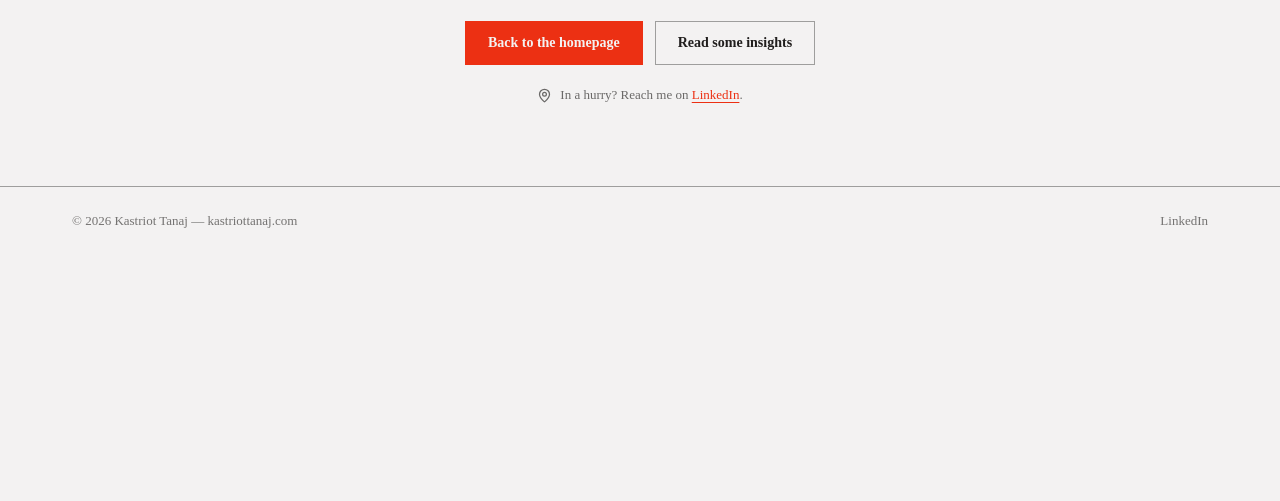
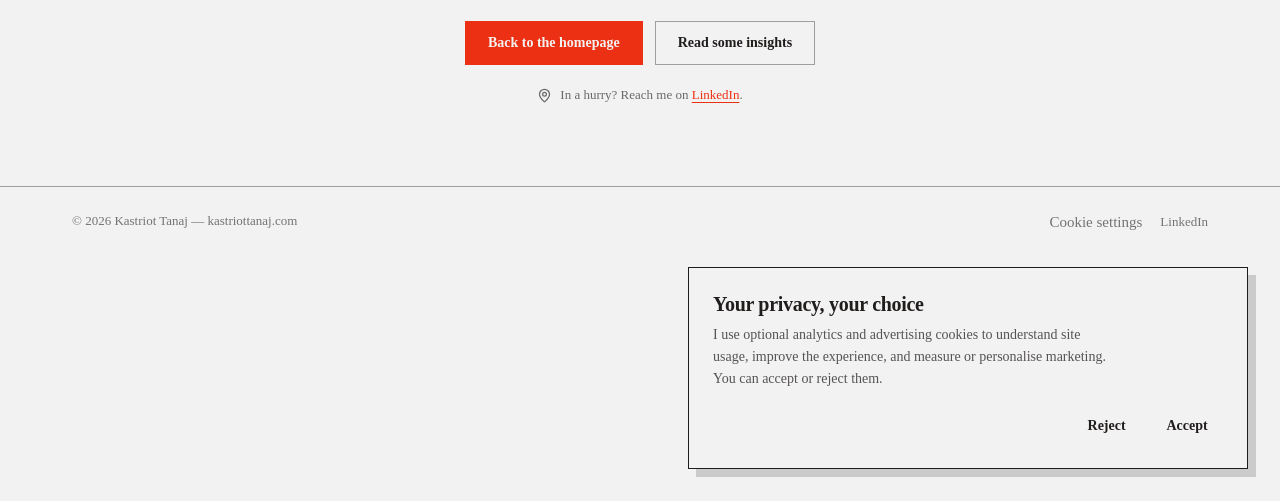
Before and after one commit to kastriottanaj/kastriottanaj, an Astro site: page /thanks in a window 1280 px wide. Shown: the part 299-800 px from the top of the page. Built offline with nearby package versions, Linux system fonts and the light colour scheme; Astro itself is replaced by a stand-in of ours.

Commit message:
Add cookie consent for analytics and ads

```diff
--- /dev/null
+++ b/src/components/CookieConsent.astro
@@ -0,0 +1,21 @@
+<aside
+  class="cookie-consent"
+  data-cookie-consent
+  role="dialog"
+  aria-modal="false"
+  aria-labelledby="cookie-consent-title"
+  aria-describedby="cookie-consent-description"
+  hidden
+>
+  <div class="cookie-consent__copy">
+    <h2 id="cookie-consent-title">Your privacy, your choice</h2>
+    <p id="cookie-consent-description">
+      I use optional analytics and advertising cookies to understand site usage, improve the
+      experience, and measure or personalise marketing. You can accept or reject them.
+    </p>
+  </div>
+  <div class="cookie-consent__actions">
+    <button class="btn btn--outline" type="button" data-cookie-reject>Reject</button>
+    <button class="btn btn--primary" type="button" data-cookie-accept>Accept</button>
+  </div>
+</aside>
--- a/src/components/Footer.astro
+++ b/src/components/Footer.astro
@@ -9,6 +9,9 @@ const year = new Date().getFullYear();
 <footer class="footer">
   <div class="footer__inner">
     <p class="footer__copy">© {year} {SITE.name} — kastriottanaj.com</p>
-    <a class="footer__link" href={SITE.linkedin} target="_blank" rel="noopener">LinkedIn</a>
+    <div class="footer__links">
+      <button class="footer__link footer__button" type="button" data-cookie-settings>Cookie settings</button>
+      <a class="footer__link" href={SITE.linkedin} target="_blank" rel="noopener">LinkedIn</a>
+    </div>
   </div>
 </footer>
--- a/src/layouts/Base.astro
+++ b/src/layouts/Base.astro
@@ -4,6 +4,7 @@ import { SITE } from "../lib/site";
 import Nav from "../components/Nav.astro";
 import Footer from "../components/Footer.astro";
 import IconSprite from "../components/IconSprite.astro";
+import CookieConsent from "../components/CookieConsent.astro";
 
 import "../styles/modernist.css";
 import "../styles/site.css";
@@ -29,14 +30,31 @@ const ogImage = new URL(image, SITE.url).href;
 <html lang="en">
   <head>
     <!-- Google tag (gtag.js) -->
-    <script is:inline async src="https://www.googletagmanager.com/gtag/js?id=G-9Q01WMYX5J"></script>
     <script is:inline>
       window.dataLayer = window.dataLayer || [];
-      function gtag(){dataLayer.push(arguments);}
+      function gtag(){window.dataLayer.push(arguments);}
+
+      let consentChoice = null;
+      try {
+        consentChoice = localStorage.getItem('cookie-consent');
+      } catch (_) {}
+
+      const optionalStorage = consentChoice === 'accepted' ? 'granted' : 'denied';
+      gtag('consent', 'default', {
+        ad_storage: optionalStorage,
+        ad_user_data: optionalStorage,
+        ad_personalization: optionalStorage,
+        analytics_storage: optionalStorage,
+        functionality_storage: optionalStorage,
+        personalization_storage: optionalStorage,
+        security_storage: 'granted',
+        wait_for_update: 500
+      });
+
       gtag('js', new Date());
-
       gtag('config', 'G-9Q01WMYX5J');
     </script>
+    <script is:inline async src="https://www.googletagmanager.com/gtag/js?id=G-9Q01WMYX5J"></script>
 
     <meta charset="utf-8" />
     <meta name="viewport" content="width=device-width, initial-scale=1" />
@@ -81,6 +99,7 @@ const ogImage = new URL(image, SITE.url).href;
     </main>
 
     <Footer />
+    <CookieConsent />
 
     <script>
       import "../scripts/site.js";
--- a/src/scripts/site.js
+++ b/src/scripts/site.js
@@ -1,9 +1,65 @@
 /* Kastriot Tanaj — site behaviour.
-   Three jobs: the mobile nav, the homepage scroll-spy, and progressive
-   enhancement on the contact form. Everything here is optional — the site is
-   fully usable with this file blocked. */
+   Mobile nav, homepage scroll-spy, contact form enhancement, and cookie
+   consent controls. Everything here is optional — the site is fully usable
+   with this file blocked. */
 (() => {
   "use strict";
+
+  /* ── Cookie consent / Google Consent Mode v2 ──────────────────────────── */
+  const consentPanel = document.querySelector("[data-cookie-consent]");
+  const consentSettings = document.querySelector("[data-cookie-settings]");
+
+  if (consentPanel) {
+    const acceptButton = consentPanel.querySelector("[data-cookie-accept]");
+    const rejectButton = consentPanel.querySelector("[data-cookie-reject]");
+
+    const readChoice = () => {
+      try {
+        return localStorage.getItem("cookie-consent");
+      } catch (_) {
+        return null;
+      }
+    };
+
+    const saveChoice = (choice) => {
+      try {
+        localStorage.setItem("cookie-consent", choice);
+      } catch (_) {}
+    };
+
+    const updateConsent = (granted) => {
+      const value = granted ? "granted" : "denied";
+      if (typeof window.gtag === "function") {
+        window.gtag("consent", "update", {
+          ad_storage: value,
+          ad_user_data: value,
+          ad_personalization: value,
+          analytics_storage: value,
+          functionality_storage: value,
+          personalization_storage: value,
+        });
+      }
+    };
+
+    const closePanel = () => {
+      consentPanel.hidden = true;
+    };
+
+    const choose = (choice) => {
+      saveChoice(choice);
+      updateConsent(choice === "accepted");
+      closePanel();
+    };
+
+    acceptButton?.addEventListener("click", () => choose("accepted"));
+    rejectButton?.addEventListener("click", () => choose("rejected"));
+    consentSettings?.addEventListener("click", () => {
+      consentPanel.hidden = false;
+      acceptButton?.focus();
+    });
+
+    if (!readChoice()) consentPanel.hidden = false;
+  }
 
   /* ── Mobile navigation ─────────────────────────────────────────────────── */
   const toggle = document.querySelector(".nav__toggle");
--- a/src/styles/site.css
+++ b/src/styles/site.css
@@ -528,6 +528,48 @@ textarea.input { min-height: 100px; }
   margin: 0;
 }
 .footer__link:hover { color: var(--color-accent-700); }
+.footer__links { display: flex; align-items: center; gap: 18px; }
+.footer__button {
+  appearance: none;
+  border: 0;
+  padding: 0;
+  background: transparent;
+  font: inherit;
+  cursor: pointer;
+}
+
+/* ── Cookie consent ─────────────────────────────────────────────────────── */
+.cookie-consent {
+  position: fixed;
+  z-index: 1000;
+  right: max(20px, var(--gutter));
+  bottom: max(20px, var(--gutter));
+  width: min(560px, calc(100vw - 40px));
+  padding: 24px;
+  border: var(--rule) solid var(--color-text);
+  background: var(--color-bg);
+  box-shadow: 8px 8px 0 color-mix(in srgb, var(--color-text) 18%, transparent);
+}
+.cookie-consent[hidden] { display: none; }
+.cookie-consent__copy h2 {
+  margin: 0 0 8px;
+  font-family: var(--font-heading);
+  font-size: 20px;
+  line-height: 1.2;
+}
+.cookie-consent__copy p {
+  margin: 0;
+  max-width: 58ch;
+  font-size: 14px;
+  line-height: 1.55;
+  color: color-mix(in srgb, var(--color-text) 75%, transparent);
+}
+.cookie-consent__actions {
+  display: flex;
+  justify-content: flex-end;
+  gap: 10px;
+  margin-top: 20px;
+}
 
 /* ═══════════════════════════════════════════════════════════════════════════
    Inner pages — /services/*, /work/*, /blog/*
@@ -737,6 +779,9 @@ textarea.input { min-height: 100px; }
   :root { --gutter: 20px; }
   .form__row { grid-template-columns: minmax(0, 1fr); }
   .cta__inner { align-items: flex-start; }
+  .cookie-consent { right: 12px; bottom: 12px; width: calc(100vw - 24px); padding: 20px; }
+  .cookie-consent__actions { flex-direction: column-reverse; }
+  .cookie-consent__actions .btn { width: 100%; }
 }
 
 @media (prefers-reduced-motion: reduce) {
@@ -749,5 +794,5 @@ textarea.input { min-height: 100px; }
 }
 
 @media print {
-  .nav, .skip-link, .form, .cta { display: none; }
+  .nav, .skip-link, .form, .cta, .cookie-consent { display: none; }
 }
```
